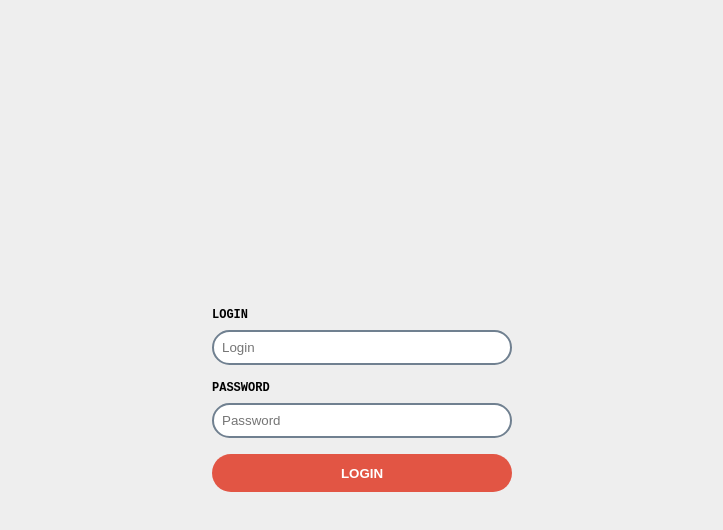
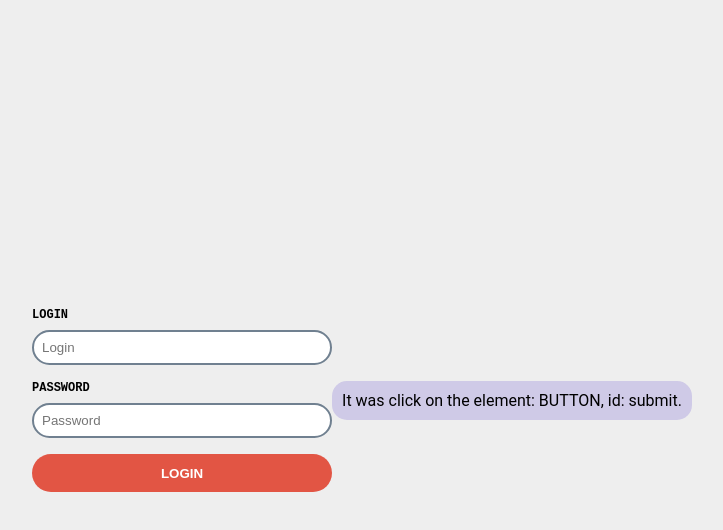
Before and after one commit to mate-academy/js_promise_function_DOM, a website built with Parcel: page src/index.html in a window 1280 px wide. Both pictures are taken after a click on the button "LOGIN". Shown: the whole page, without its empty margins (278-1001 px from the left). Built offline with nearby package versions, Linux system fonts and the light colour scheme.

Commit message:
solution

```diff
--- a/package.json
+++ b/package.json
@@ -21,7 +21,7 @@
     "@linthtml/linthtml": "^0.3.2",
     "@mate-academy/eslint-config": "*",
     "@mate-academy/linthtml-config": "0.0.1",
-    "@mate-academy/scripts": "^0.7.12",
+    "@mate-academy/scripts": "^0.8.8",
     "@mate-academy/stylelint-config": "0.0.9",
     "colors": "^1.3.3",
     "cypress": "^5.6.0",
--- a/src/scripts/main.js
+++ b/src/scripts/main.js
@@ -1,11 +1,23 @@
 'use strict';
 
 function waitFor(element, eventName) {
-// write your code here
+  return new Promise(resolve => {
+    element.addEventListener(eventName, () => {
+      resolve(
+        `It was ${eventName} on the element:
+        ${element.nodeName}, id: ${element.id}.`
+      );
+    });
+  });
 }
 
 const printMessage = (message) => {
-// write your code here
+  const notification = document.createElement('div');
+
+  notification.innerHTML = message;
+  notification.classList.add('message');
+
+  document.body.append(notification);
 };
 
 module.exports = {
--- a/src/styles/main.scss
+++ b/src/styles/main.scss
@@ -50,7 +50,7 @@ button {
 .message {
   border-radius: 15px;
   background-color: rgb(207, 202, 231);
-  height: 30px;
+  height: 100%;
   text-align: center;
   padding: 10px;
   left: 10px;
```
Also changed, not shown: 1 other file.
